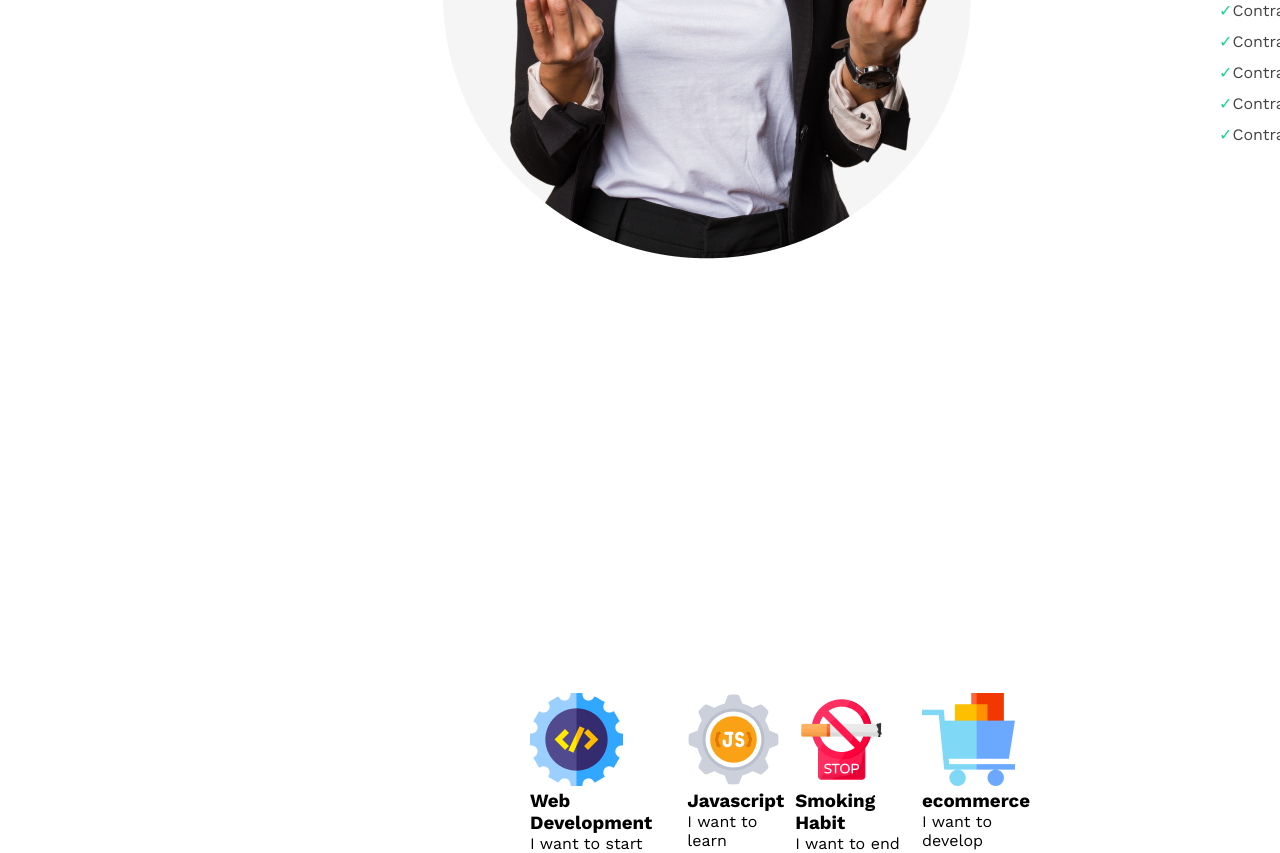
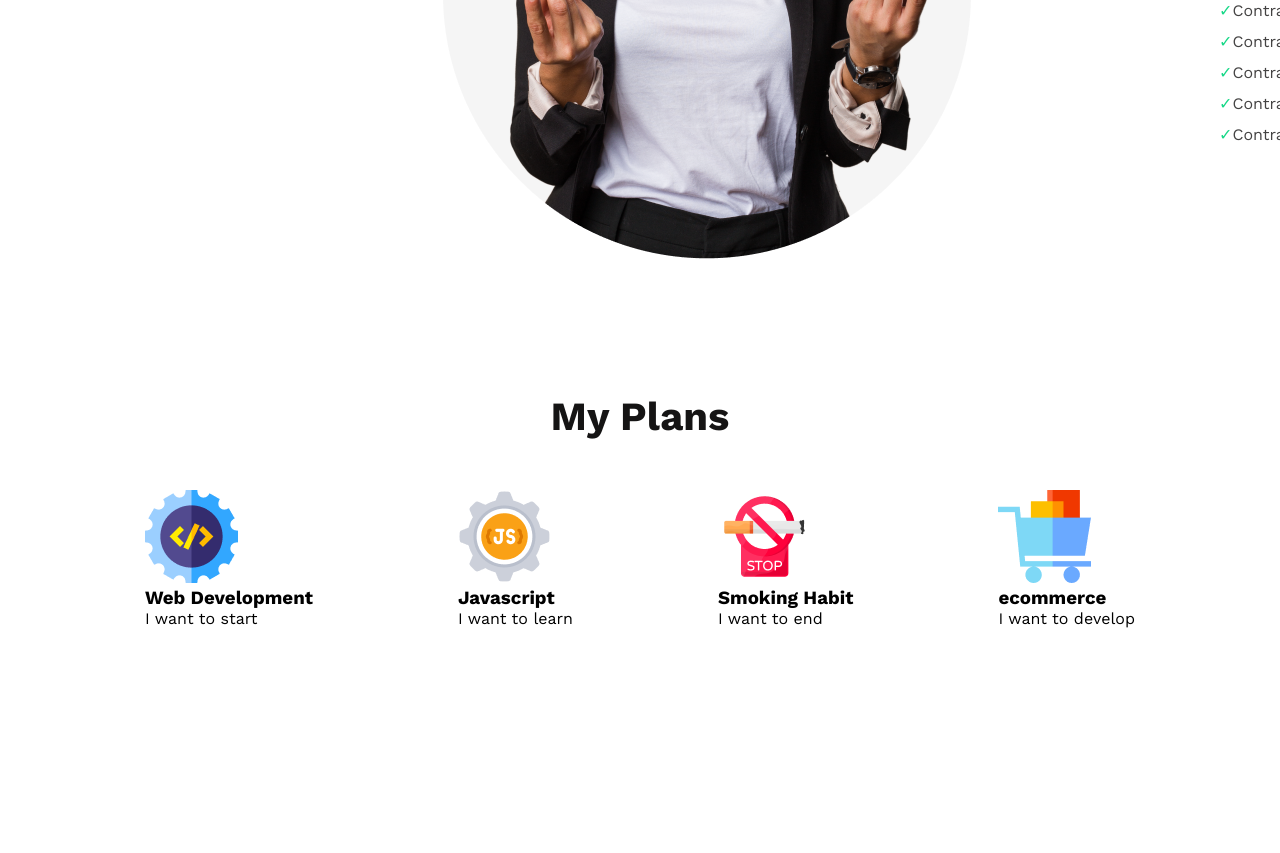
Before and after one commit to amanatulla/new-year-blog, a plain HTML site: page index.html in a window 1280 px wide. Shown: the part 1513-2366 px from the top of the page. After the commit the page ends 2141 px from the top, so only its background shows below. Drawn offline with nearby package versions, Linux system fonts and the light colour scheme.

Commit message:
add My Plans Cont

```diff
--- a/index.html
+++ b/index.html
@@ -42,7 +42,9 @@
 
             <div class="my-fail">
                 <h3 class="fail-head">My failures of previous year</h3>
-                    <p class="fail-p">Contrary to popular belief, Lorem Ipsum is not simply random text. It has roots in a piece of classical Latin literature from 45 BC, making it over 2000 years old. Richard McClintock.</p>
+                <p class="fail-p">Contrary to popular belief, Lorem Ipsum is not simply random text. It has roots in a
+                    piece of classical Latin literature from 45 BC, making it over 2000 years old. Richard McClintock.
+                </p>
 
                 <ul class="ul-text" style="&#10003">
                     <li>Contrary to popular belief, is not simply.</li>
@@ -55,8 +57,13 @@
             </div>
         </section>
 
-        <section class="my-plans">
+        <!-- My Plans Section-->
+
+        <section >
+
+            <h3 class="plan-title">My Plans</h3>
             <!-- .skill*4>img+h3.skill-title+p.skill-description -->
+            <Div class="my-plans">
                 <div class="plan">
                     <img src="images/icons/web.png" alt="">
                     <h3 class="head-plan">Web Development</h3>
@@ -77,6 +84,7 @@
                     <h3 class="head-plan">ecommerce</h3>
                     <p class="p-plan">I want to develop</p>
                 </div>
+            </Div>
 
         </section>
 
--- a/styles/styles.css
+++ b/styles/styles.css
@@ -72,7 +72,7 @@
 
 /* My failures of previous year */
 
-.woman-pic{
+.woman-pic {
 
     margin: 140px 0 0 420px;
 }
@@ -117,19 +117,36 @@ section li {
     /* 162.5% */
     margin: 16px 0 0 230px;
 }
+
 ul {
     list-style: none;
-  }
+}
 
-  ul li:before {
+ul li:before {
     content: '✓';
     color: #16D887;
 }
 
 /* My Plans Section */
 
-.my-plans{
+.plan-title {
+    color: var(--Dark-01, #151414);
+    font-family: Work Sans;
+    font-size: 40px;
+    font-style: normal;
+    font-weight: 700;
+    line-height: normal;
+    text-align: center;
+    margin-top: 130px;
+}
+
+.my-plans {
     display: flex;
-    justify-content: space-between;
-    margin: 430px 230px 0 530px ;
+    justify-content: space-evenly;
+    margin-top: 50px;
+    /* margin: 430px 230px 0 330px ; */
 }
+
+.my-plans img{
+    /* align-items: center;    */
+}
```
Lines whose indentation alone changed are shown as unchanged.
